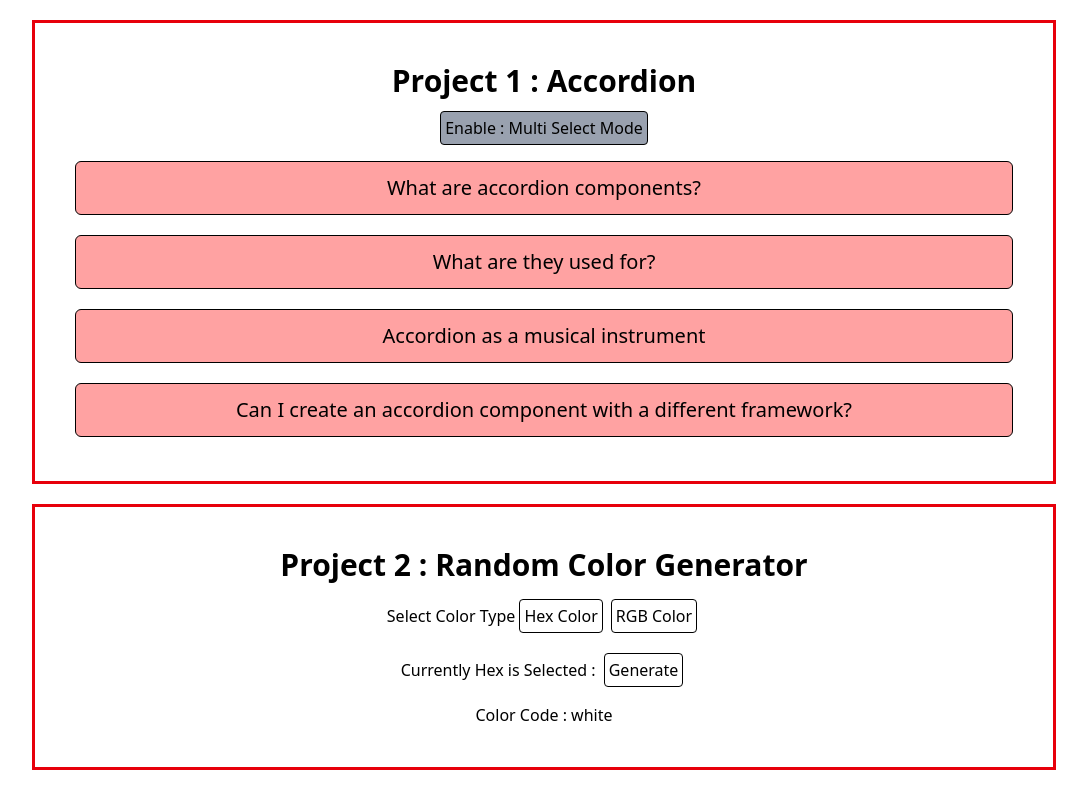
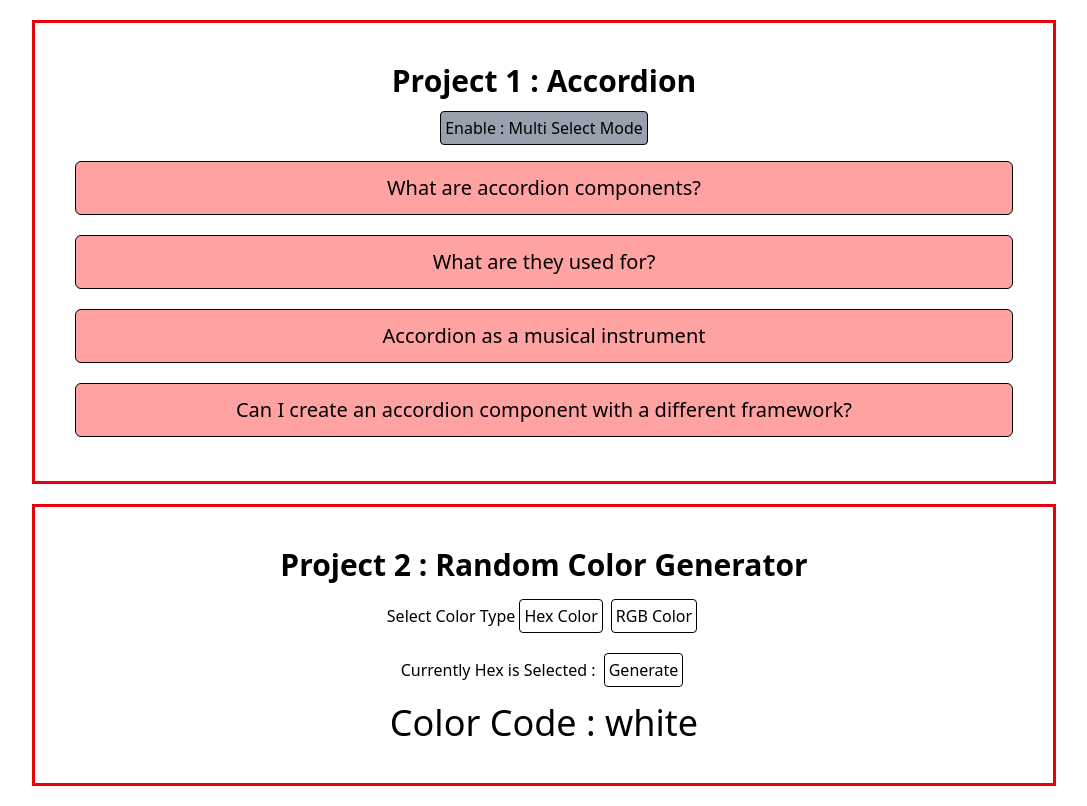
Before and after one commit to SanjeevKumar3662/20plusReactProjects, a React (Vite) app in the folder plusReactProject/: page / in a window 1280 px wide. Shown: the whole page, without its empty margins (96-1183 px from the left). Built offline with nearby package versions, Linux system fonts and the light colour scheme.

Commit message:
RandomColor component completed, enlarged color status text's font size

```diff
--- a/plusReactProject/src/components/ramdomColor/RandomColor.jsx
+++ b/plusReactProject/src/components/ramdomColor/RandomColor.jsx
@@ -45,8 +45,11 @@ const RandomColor = () => {
         <button onClick={handleGenClick} className="btn">
           Generate
         </button>
-      </div >
+      </div>
+      <div className="text-4xl">
+
       Color Code : {color}
+      </div>
     </div>
   );
 };
```
